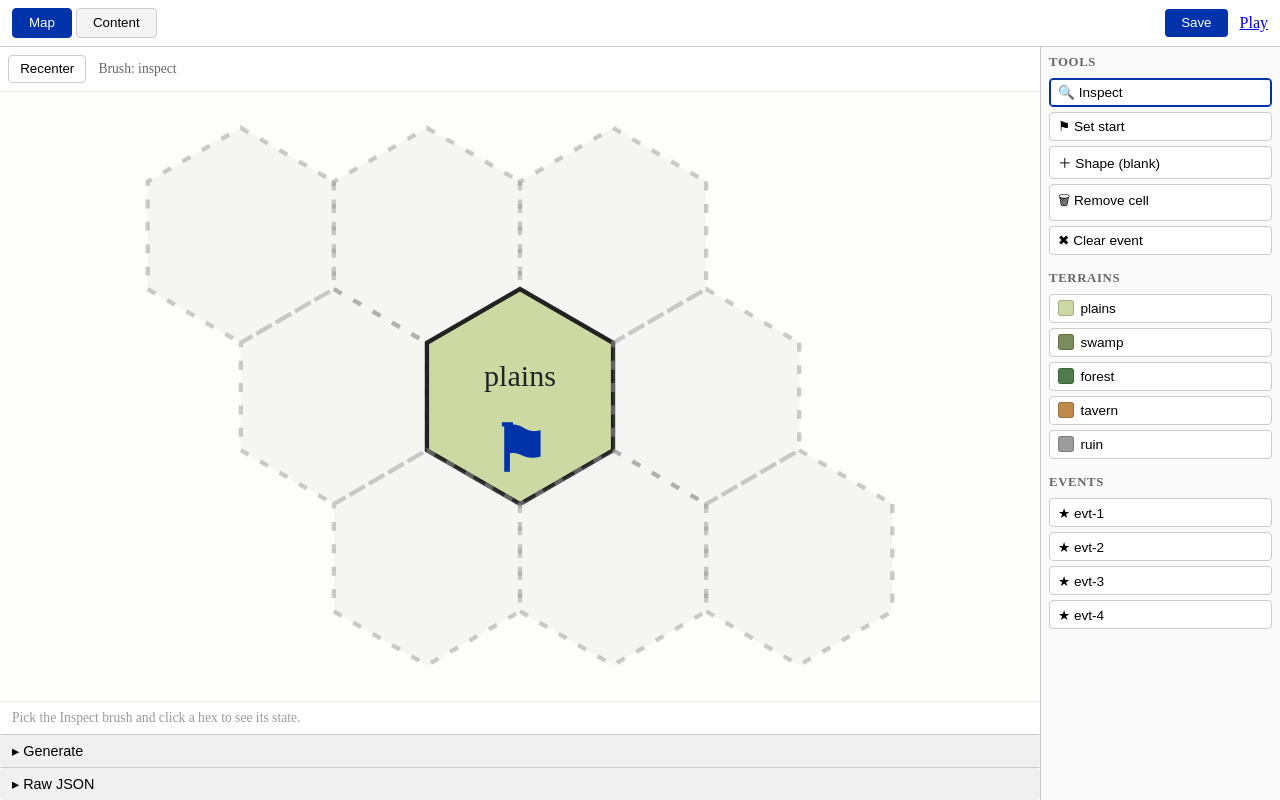
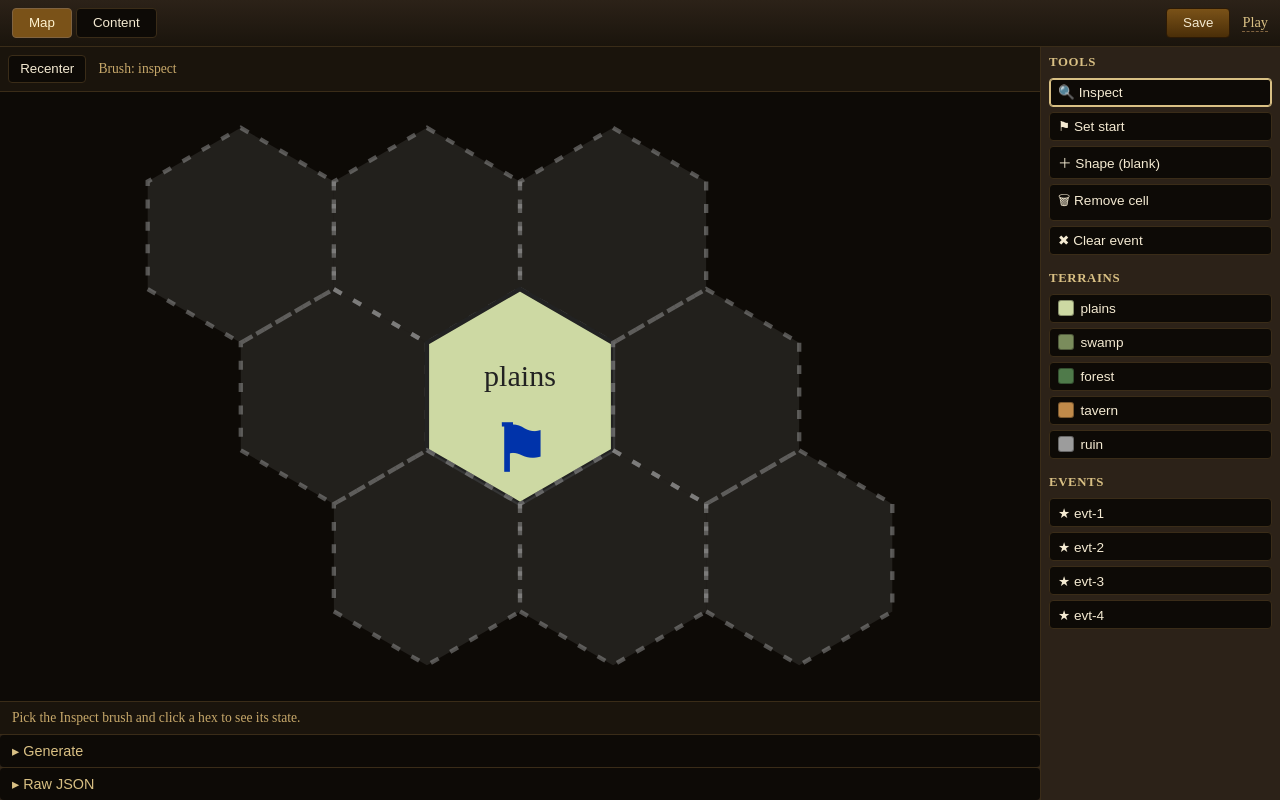
Before and after one commit to RyaguzovMichael/StoryTeller, a Vue app: page /editor in a window 1280 px wide. Built offline with nearby package versions, Linux system fonts and the light colour scheme.

Commit message:
style: editor matches game theme
Co-Authored-By: Claude Opus 4.8 <noreply@anthropic.com>

```diff
--- a/src/components/editor/AutogenDrawer.vue
+++ b/src/components/editor/AutogenDrawer.vue
@@ -72,15 +72,17 @@ function onRegenerateEvents(): void {
 
 <style scoped>
 .drawer {
-  border-top: 1px solid #ccc;
-  background: #fafafa;
+  border-top: 1px solid var(--st-wood-border);
+  background: var(--st-wood);
+  color: var(--st-ink);
 }
 .drawer-toggle {
   width: 100%;
   text-align: left;
   padding: 0.5rem 0.75rem;
   border: none;
-  background: #f0f0f0;
+  background: var(--st-wood-darkest);
+  color: var(--st-gold);
   cursor: pointer;
   font-size: 0.9rem;
 }
@@ -91,7 +93,7 @@ function onRegenerateEvents(): void {
   gap: 0.75rem;
 }
 fieldset {
-  border: 1px solid #ddd;
+  border: 1px solid var(--st-wood-border);
   border-radius: 6px;
   display: flex;
   flex-direction: column;
@@ -100,7 +102,7 @@ fieldset {
 }
 legend {
   font-size: 0.8rem;
-  color: #666;
+  color: var(--st-gold);
 }
 .form-grid {
   display: grid;
@@ -116,6 +118,10 @@ label {
 input {
   padding: 0.3rem;
   font-size: 0.95rem;
+  background: var(--st-parchment);
+  color: var(--st-parchment-ink);
+  border: 1px solid var(--st-parchment-border);
+  border-radius: 4px;
 }
 .event-row {
   display: flex;
@@ -127,20 +133,21 @@ input {
 }
 button {
   align-self: flex-start;
-  border: 1px solid #ccc;
+  border: 1px solid var(--st-wood-border);
   border-radius: 4px;
-  background: white;
+  background: var(--st-wood-darkest);
+  color: var(--st-ink);
   padding: 0.4rem 0.9rem;
   cursor: pointer;
 }
 button.primary {
-  background: #0033aa;
-  color: white;
-  border: none;
+  background: linear-gradient(180deg, var(--st-wood-button-start) 0%, var(--st-wood-button-end) 100%);
+  color: var(--st-ink);
+  border: 1px solid var(--st-wood-edge);
 }
 .note {
   margin: 0;
   font-size: 0.78rem;
-  color: #999;
+  color: var(--st-gold-muted);
 }
 </style>
--- a/src/components/editor/CardEditor.vue
+++ b/src/components/editor/CardEditor.vue
@@ -107,9 +107,11 @@ function add(): void {
   display: flex;
   flex-direction: column;
   gap: 0.75rem;
+  color: var(--st-ink);
 }
 .card-row {
-  border: 1px solid #ddd;
+  border: 1px solid var(--st-wood-border);
+  background: var(--st-wood);
   border-radius: 6px;
   padding: 0.5rem;
   display: flex;
@@ -148,20 +150,25 @@ function add(): void {
 input,
 select {
   padding: 0.3rem;
+  background: var(--st-parchment);
+  color: var(--st-parchment-ink);
+  border: 1px solid var(--st-parchment-border);
+  border-radius: 4px;
 }
 button {
-  border: 1px solid #ccc;
+  border: 1px solid var(--st-wood-border);
   border-radius: 4px;
-  background: white;
+  background: var(--st-wood-darkest);
+  color: var(--st-ink);
   padding: 0.35rem 0.7rem;
   cursor: pointer;
 }
 button.primary {
-  background: #0033aa;
-  color: white;
-  border: none;
+  background: linear-gradient(180deg, var(--st-wood-button-start) 0%, var(--st-wood-button-end) 100%);
+  color: var(--st-ink);
+  border: 1px solid var(--st-wood-edge);
 }
 button.danger {
-  color: #aa0000;
+  color: var(--st-danger-ink);
 }
 </style>
--- a/src/components/editor/ContentTab.vue
+++ b/src/components/editor/ContentTab.vue
@@ -30,23 +30,28 @@ const sub = ref<SubTab>('terrains')
   height: 100%;
   min-height: 0;
 }
+.content-tab {
+  background: var(--st-wood-dark);
+  color: var(--st-ink);
+}
 .sub-tabs {
   display: flex;
   gap: 0.25rem;
   padding: 0.5rem;
-  border-bottom: 1px solid #eee;
+  border-bottom: 1px solid var(--st-wood-border);
 }
 .sub-tabs button {
-  border: 1px solid #ccc;
-  background: #f4f4f4;
+  border: 1px solid var(--st-wood-border);
+  background: var(--st-wood-darkest);
+  color: var(--st-ink);
   padding: 0.35rem 0.9rem;
   border-radius: 4px;
   cursor: pointer;
 }
 .sub-tabs button.active {
-  background: #334;
-  color: white;
-  border-color: #334;
+  background: var(--st-wood-button-start);
+  color: var(--st-ink-bright);
+  border-color: var(--st-gold-line);
 }
 .sub-body {
   flex: 1;
--- a/src/components/editor/EventEditor.vue
+++ b/src/components/editor/EventEditor.vue
@@ -114,9 +114,11 @@ function add(): void {
   display: flex;
   flex-direction: column;
   gap: 0.75rem;
+  color: var(--st-ink);
 }
 .event-row {
-  border: 1px solid #ddd;
+  border: 1px solid var(--st-wood-border);
+  background: var(--st-wood);
   border-radius: 6px;
   padding: 0.5rem;
   display: flex;
@@ -147,12 +149,12 @@ fieldset {
   display: flex;
   flex-direction: column;
   gap: 0.3rem;
-  border: 1px solid #eee;
+  border: 1px solid var(--st-wood-border);
   border-radius: 4px;
 }
 legend {
   font-size: 0.8rem;
-  color: #666;
+  color: var(--st-gold);
 }
 .add-row {
   display: flex;
@@ -166,20 +168,25 @@ legend {
 input,
 select {
   padding: 0.3rem;
+  background: var(--st-parchment);
+  color: var(--st-parchment-ink);
+  border: 1px solid var(--st-parchment-border);
+  border-radius: 4px;
 }
 button {
-  border: 1px solid #ccc;
+  border: 1px solid var(--st-wood-border);
   border-radius: 4px;
-  background: white;
+  background: var(--st-wood-darkest);
+  color: var(--st-ink);
   padding: 0.35rem 0.7rem;
   cursor: pointer;
 }
 button.primary {
-  background: #0033aa;
-  color: white;
-  border: none;
+  background: linear-gradient(180deg, var(--st-wood-button-start) 0%, var(--st-wood-button-end) 100%);
+  color: var(--st-ink);
+  border: 1px solid var(--st-wood-edge);
 }
 button.danger {
-  color: #aa0000;
+  color: var(--st-danger-ink);
 }
 </style>
--- a/src/components/editor/MapTab.vue
+++ b/src/components/editor/MapTab.vue
@@ -156,43 +156,49 @@ function onRecenter(): void {
   flex-direction: column;
   min-height: 0;
 }
+.map-tab {
+  background: var(--st-wood-dark);
+  color: var(--st-ink);
+}
 .toolbar {
   display: flex;
   align-items: center;
   gap: 0.75rem;
   padding: 0.5rem;
-  border-bottom: 1px solid #eee;
+  border-bottom: 1px solid var(--st-wood-border);
 }
 .toolbar button {
-  border: 1px solid #ccc;
+  border: 1px solid var(--st-wood-border);
   border-radius: 4px;
-  background: white;
+  background: var(--st-wood-darkest);
+  color: var(--st-ink);
   padding: 0.35rem 0.7rem;
   cursor: pointer;
 }
 .hint {
   font-size: 0.85rem;
-  color: #666;
+  color: var(--st-gold-muted);
 }
 .grid-wrapper {
   flex: 1;
   min-height: 320px;
-  background: #fdfdfa;
+  background: var(--st-wood-darkest);
 }
 .inspector {
   display: flex;
   gap: 1rem;
   align-items: center;
   padding: 0.5rem 0.75rem;
-  border-top: 1px solid #eee;
+  border-top: 1px solid var(--st-wood-border);
   font-size: 0.85rem;
+  color: var(--st-ink);
 }
 .inspector.empty {
-  color: #999;
+  color: var(--st-gold-muted);
   margin: 0;
 }
 .start-tag {
-  color: #0033aa;
+  color: var(--st-gold);
   font-weight: bold;
 }
 .right {
--- a/src/components/editor/RawJsonDrawer.vue
+++ b/src/components/editor/RawJsonDrawer.vue
@@ -53,15 +53,17 @@ function onApply(): void {
 
 <style scoped>
 .drawer {
-  border-top: 1px solid #ccc;
-  background: #fafafa;
+  border-top: 1px solid var(--st-wood-border);
+  background: var(--st-wood);
+  color: var(--st-ink);
 }
 .drawer-toggle {
   width: 100%;
   text-align: left;
   padding: 0.5rem 0.75rem;
   border: none;
-  background: #f0f0f0;
+  background: var(--st-wood-darkest);
+  color: var(--st-gold);
   cursor: pointer;
   font-size: 0.9rem;
 }
@@ -76,21 +78,26 @@ textarea {
   font-size: 0.78rem;
   min-height: 240px;
   padding: 0.5rem;
+  background: var(--st-parchment);
+  color: var(--st-parchment-ink);
+  border: 1px solid var(--st-parchment-border);
+  border-radius: 4px;
 }
 .actions {
   display: flex;
   gap: 0.5rem;
 }
 button {
-  border: 1px solid #ccc;
+  border: 1px solid var(--st-wood-border);
   border-radius: 4px;
-  background: white;
+  background: var(--st-wood-darkest);
+  color: var(--st-ink);
   padding: 0.4rem 0.8rem;
   cursor: pointer;
 }
 button.primary {
-  background: #0033aa;
-  color: white;
-  border: none;
+  background: linear-gradient(180deg, var(--st-wood-button-start) 0%, var(--st-wood-button-end) 100%);
+  color: var(--st-ink);
+  border: 1px solid var(--st-wood-edge);
 }
 </style>
--- a/src/components/editor/TerrainEditor.vue
+++ b/src/components/editor/TerrainEditor.vue
@@ -67,6 +67,7 @@ function add(): void {
   display: flex;
   flex-direction: column;
   gap: 1rem;
+  color: var(--st-ink);
 }
 table {
   border-collapse: collapse;
@@ -75,7 +76,7 @@ table {
 th {
   text-align: left;
   font-size: 0.8rem;
-  color: #666;
+  color: var(--st-gold-muted);
   padding: 0.25rem;
 }
 td {
@@ -83,6 +84,10 @@ td {
 }
 input[type='text'] {
   padding: 0.3rem;
+  background: var(--st-parchment);
+  color: var(--st-parchment-ink);
+  border: 1px solid var(--st-parchment-border);
+  border-radius: 4px;
 }
 .add-row {
   display: flex;
@@ -90,18 +95,19 @@ input[type='text'] {
   align-items: center;
 }
 button {
-  border: 1px solid #ccc;
+  border: 1px solid var(--st-wood-border);
   border-radius: 4px;
-  background: white;
+  background: var(--st-wood-darkest);
+  color: var(--st-ink);
   padding: 0.35rem 0.7rem;
   cursor: pointer;
 }
 button.primary {
-  background: #0033aa;
-  color: white;
-  border: none;
+  background: linear-gradient(180deg, var(--st-wood-button-start) 0%, var(--st-wood-button-end) 100%);
+  color: var(--st-ink);
+  border: 1px solid var(--st-wood-edge);
 }
 button.danger {
-  color: #aa0000;
+  color: var(--st-danger-ink);
 }
 </style>
--- a/src/components/editor/TerrainPalette.vue
+++ b/src/components/editor/TerrainPalette.vue
@@ -85,8 +85,9 @@ function isActive(brush: Brush): boolean {
   gap: 1rem;
   overflow-y: auto;
   padding: 0.5rem;
-  border-left: 1px solid #ccc;
-  background: #fafafa;
+  border-left: 1px solid var(--st-wood-border);
+  background: var(--st-wood);
+  color: var(--st-ink);
 }
 section {
   display: flex;
@@ -98,7 +99,7 @@ h3 {
   font-size: 0.8rem;
   text-transform: uppercase;
   letter-spacing: 0.05em;
-  color: #666;
+  color: var(--st-gold);
 }
 button {
   display: flex;
@@ -106,26 +107,27 @@ button {
   gap: 0.4rem;
   text-align: left;
   padding: 0.35rem 0.5rem;
-  border: 1px solid #ccc;
+  border: 1px solid var(--st-wood-border);
   border-radius: 4px;
-  background: white;
+  background: var(--st-wood-darkest);
+  color: var(--st-ink);
   cursor: pointer;
   font-size: 0.85rem;
 }
 button.active {
-  border-color: #0033aa;
-  box-shadow: inset 0 0 0 1px #0033aa;
+  border-color: var(--st-gold);
+  box-shadow: inset 0 0 0 1px var(--st-gold);
 }
 .chip {
   width: 14px;
   height: 14px;
   border-radius: 3px;
-  border: 1px solid #0003;
+  border: 1px solid rgba(0, 0, 0, 0.35);
   flex: none;
 }
 .empty {
   margin: 0;
   font-size: 0.8rem;
-  color: #999;
+  color: var(--st-gold-muted);
 }
 </style>
--- a/src/views/EditorView.vue
+++ b/src/views/EditorView.vue
@@ -46,43 +46,55 @@ function onSave(): void {
   flex-direction: column;
   height: 100vh;
 }
+.editor-view {
+  background: var(--st-wood-dark);
+  color: var(--st-ink);
+}
 .top-bar {
   display: flex;
   justify-content: space-between;
   align-items: center;
   padding: 0.5rem 0.75rem;
-  border-bottom: 1px solid #ccc;
+  border-bottom: 1px solid var(--st-wood-border);
+  background: linear-gradient(180deg, var(--st-wood) 0%, var(--st-wood-dark) 100%);
 }
 .tabs {
   display: flex;
   gap: 0.25rem;
 }
 .tabs button {
-  border: 1px solid #ccc;
-  background: #f4f4f4;
+  border: 1px solid var(--st-wood-border);
+  background: var(--st-wood-darkest);
+  color: var(--st-ink);
   padding: 0.4rem 1rem;
   cursor: pointer;
   border-radius: 4px;
 }
 .tabs button.active {
-  background: #0033aa;
-  color: white;
-  border-color: #0033aa;
+  background: var(--st-wood-button-start);
+  color: var(--st-ink-bright);
+  border-color: var(--st-gold-line);
 }
 .actions {
   display: flex;
   align-items: center;
   gap: 0.75rem;
 }
+.actions :deep(a) {
+  color: var(--st-gold);
+  text-decoration: none;
+  border-bottom: 1px dashed var(--st-gold-line);
+  font-size: 0.9rem;
+}
 .issues {
-  color: #aa5500;
+  color: var(--st-warn);
   font-size: 0.85rem;
   cursor: help;
 }
 .actions .primary {
-  background: #0033aa;
-  color: white;
-  border: none;
+  background: linear-gradient(180deg, var(--st-wood-button-start) 0%, var(--st-wood-button-end) 100%);
+  color: var(--st-ink);
+  border: 1px solid var(--st-wood-edge);
   padding: 0.4rem 1rem;
   border-radius: 4px;
   cursor: pointer;
```
